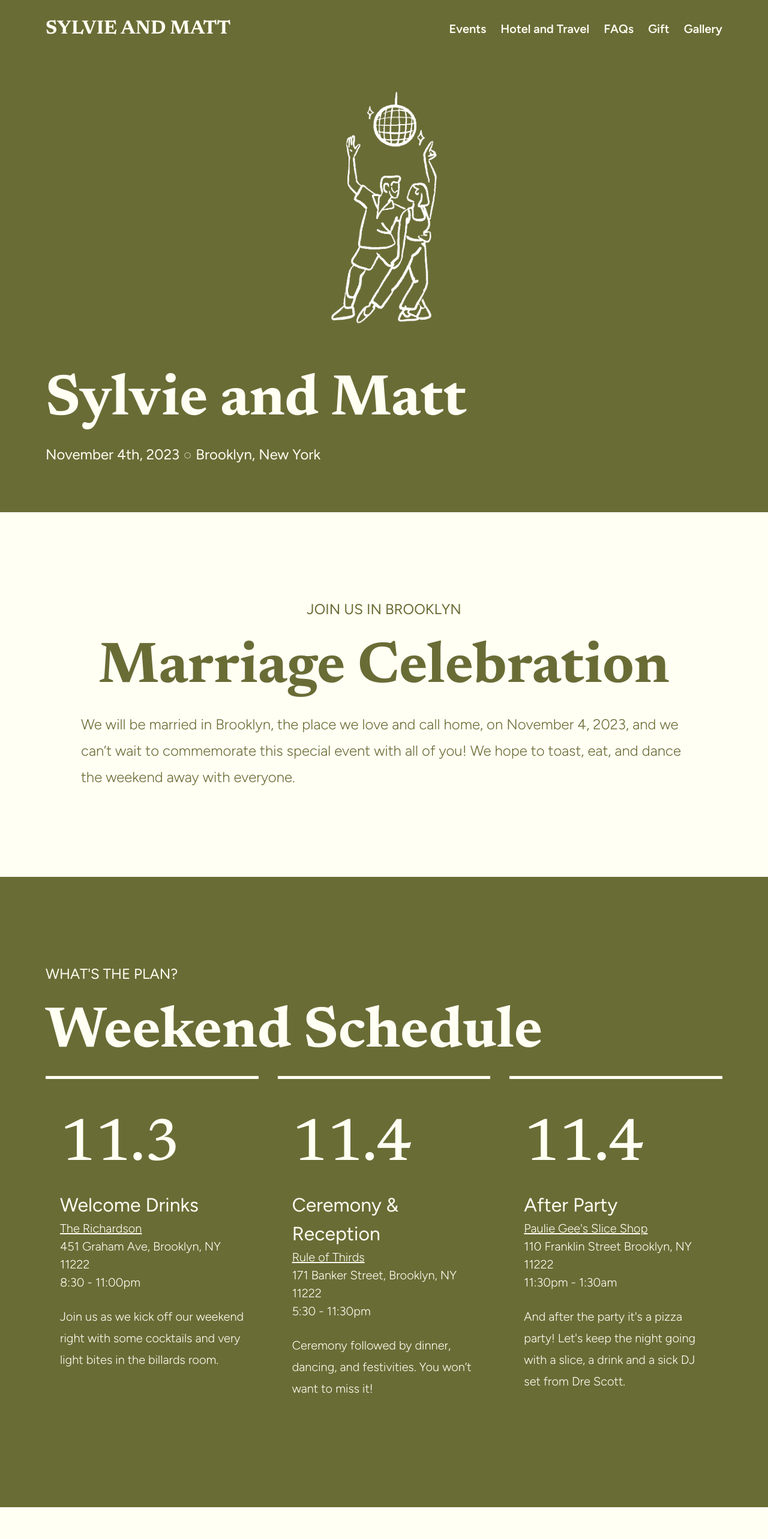
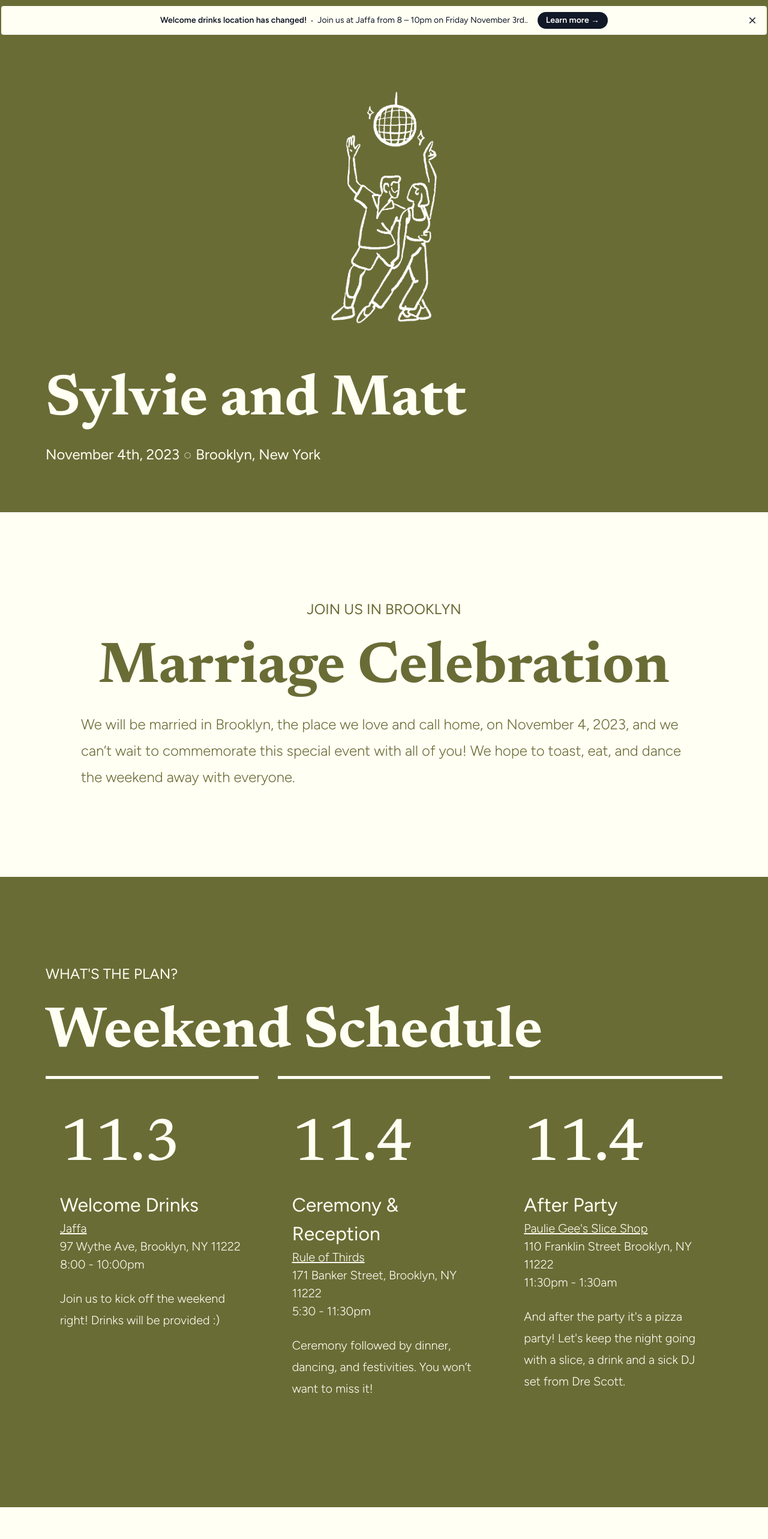
Before and after one commit to mattbasile/matt-syl-wedding, a Next.js app: page / in a window 1280 px wide. Shown: the top 2566 px of the page at 60% size. Built offline with nearby package versions, Linux system fonts and the light colour scheme; a web font is replaced by a local one.

Commit message:
rehearsal dinner update

```diff
--- /dev/null
+++ b/components/Banner.js
@@ -0,0 +1,67 @@
+import React, { useState, useEffect } from 'react';
+import { XMarkIcon } from '@heroicons/react/20/solid';
+
+export default function Banner() {
+  const [showBanner, setShowBanner] = useState(true);
+  let hideBanner = () => {
+    localStorage.setItem('hideBanner', true);
+    setShowBanner(false);
+  };
+
+  useEffect(() => {
+    return () => {
+      let userHidBanner = localStorage.getItem('hideBanner');
+      setShowBanner(!userHidBanner);
+    };
+  }, []);
+
+  return (
+    <div
+      className={
+        showBanner
+          ? 'max-w-[1440px] mx-auto bg-theme-light rounded-md my-2 fixed inset-x-0 isolate flex items-center gap-x-6 overflow-hidden border-2 border-theme-dark px-6 py-2.5 sm:px-3.5 sm:before:flex-1'
+          : 'hidden'
+      }
+    >
+      <div
+        className="absolute left-[max(-7rem,calc(50%-52rem))] top-1/2 -z-10 -translate-y-1/2 transform-gpu blur-2xl"
+        aria-hidden="true"
+      ></div>
+      <div
+        className="absolute left-[max(45rem,calc(50%+8rem))] top-1/2 -z-10 -translate-y-1/2 transform-gpu blur-2xl"
+        aria-hidden="true"
+      ></div>
+      <div className="flex flex-wrap items-center gap-x-4 gap-y-2">
+        <p className="text-sm leading-6 text-gray-900">
+          <strong className="font-semibold">
+            Welcome drinks location has changed!
+          </strong>
+          <svg
+            viewBox="0 0 2 2"
+            className="mx-2 inline h-0.5 w-0.5 fill-current"
+            aria-hidden="true"
+          >
+            <circle cx={1} cy={1} r={1} />
+          </svg>
+          Join us at Jaffa from 8 – 10pm on Friday November 3rd..
+        </p>
+        <a
+          href="#events"
+          className="flex-none rounded-full bg-gray-900 px-3.5 py-1 text-sm font-semibold text-white shadow-sm hover:bg-gray-700 focus-visible:outline focus-visible:outline-2 focus-visible:outline-offset-2 focus-visible:outline-gray-900"
+        >
+          Learn more <span aria-hidden="true">&rarr;</span>
+        </a>
+      </div>
+      <div className="flex flex-1 justify-end">
+        <button
+          onClick={() => hideBanner()}
+          type="button"
+          className="-m-3 p-3 focus-visible:outline-offset-[-4px]"
+        >
+          <span className="sr-only">Dismiss</span>
+          <XMarkIcon className="h-5 w-5 text-gray-900" aria-hidden="true" />
+        </button>
+      </div>
+    </div>
+  );
+}
--- a/components/DateCard.js
+++ b/components/DateCard.js
@@ -12,15 +12,17 @@ export default function DateCard({ card }) {
           <a
             className={card.location === 'TBD' ? 'block' : 'underline block '}
             href={card.location_website}
-            _target="blank"
+            target="_blank"
+            rel="noreferrer"
           >
             {card.location}
           </a>
         </span>
         <a
           className="text-[16px]  md:text-[20px] font-light"
-          href={card.address_url}
-          _target="blank"
+          href={card.google_maps_url}
+          target="_blank"
+          rel="noreferrer"
         >
           {card.address}
         </a>
--- a/package.json
+++ b/package.json
@@ -9,6 +9,7 @@
     "lint": "next lint"
   },
   "dependencies": {
+    "@heroicons/react": "^2.0.18",
     "@next/font": "^13.0.2",
     "@tailwindcss/forms": "^0.5.3",
     "eslint": "8.27.0",
--- a/pages/index.js
+++ b/pages/index.js
@@ -1,6 +1,7 @@
 import Head from 'next/head';
 import Link from 'next/link';
 import DateCard from '../components/DateCard';
+import Banner from '../components/Banner';
 import HorizontalGallery from '../components/HorizontalGallery';
 import WilliamValeImage from '../public/hotel-images/william_vale.jpg';
 import HoxtonImage from '../public/hotel-images/hoxton.jpg';
@@ -34,14 +35,14 @@ export default function Home() {
     {
       date: 11.3,
       event: 'Welcome Drinks',
-      time: '8:30 - 11:00pm',
-      location: 'The Richardson',
-      location_website: 'https://www.therichardsonnyc.com/',
-      address: '451 Graham Ave, Brooklyn, NY 11222',
+      time: '8:00 - 10:00pm',
+      location: 'Jaffa',
+      location_website: 'https://www.jaffabrooklyn.com/',
+      address: '97 Wythe Ave, Brooklyn, NY 11222',
       google_maps_url:
-        'https://www.google.com/maps/place/The+Richardson/@40.7188722,-73.9453556,15z/data=!4m6!3m5!1s0x89c259504825d137:0x7fe9a9981a4fdc91!8m2!3d40.7188722!4d-73.9453556!16s%2Fg%2F1thk9nqt',
+        'https://www.google.com/maps/place/The+Hoxton,+Williamsburg/@40.720831,-73.9587603,15z/data=!4m9!3m8!1s0x89c2595d67e022b9:0xeb5c58873aa07774!5m2!4m1!1i2!8m2!3d40.720831!4d-73.9587603!16s%2Fg%2F11gbk4yhjy?sa=X&ved=2ahUKEwjvnrLG9f_-AhWujYkEHX73DTQQ_BJ6BAh1EAc&shorturl=1',
       content:
-        'Join us as we kick off our weekend right with some cocktails and very light bites in the billards room.',
+        'Join us to kick off the weekend right! Drinks will be provided :) ',
     },
     {
       date: 11.4,
@@ -254,6 +255,7 @@ export default function Home() {
 
   return (
     <div className=" mx-auto bg-theme-light">
+      <Banner />
       <Head>
         <title>Sylvie and Matt | Are Getting Married</title>
         <meta
```
Also changed, not shown: 2 other files (tests, documents, lock files or other folders).
